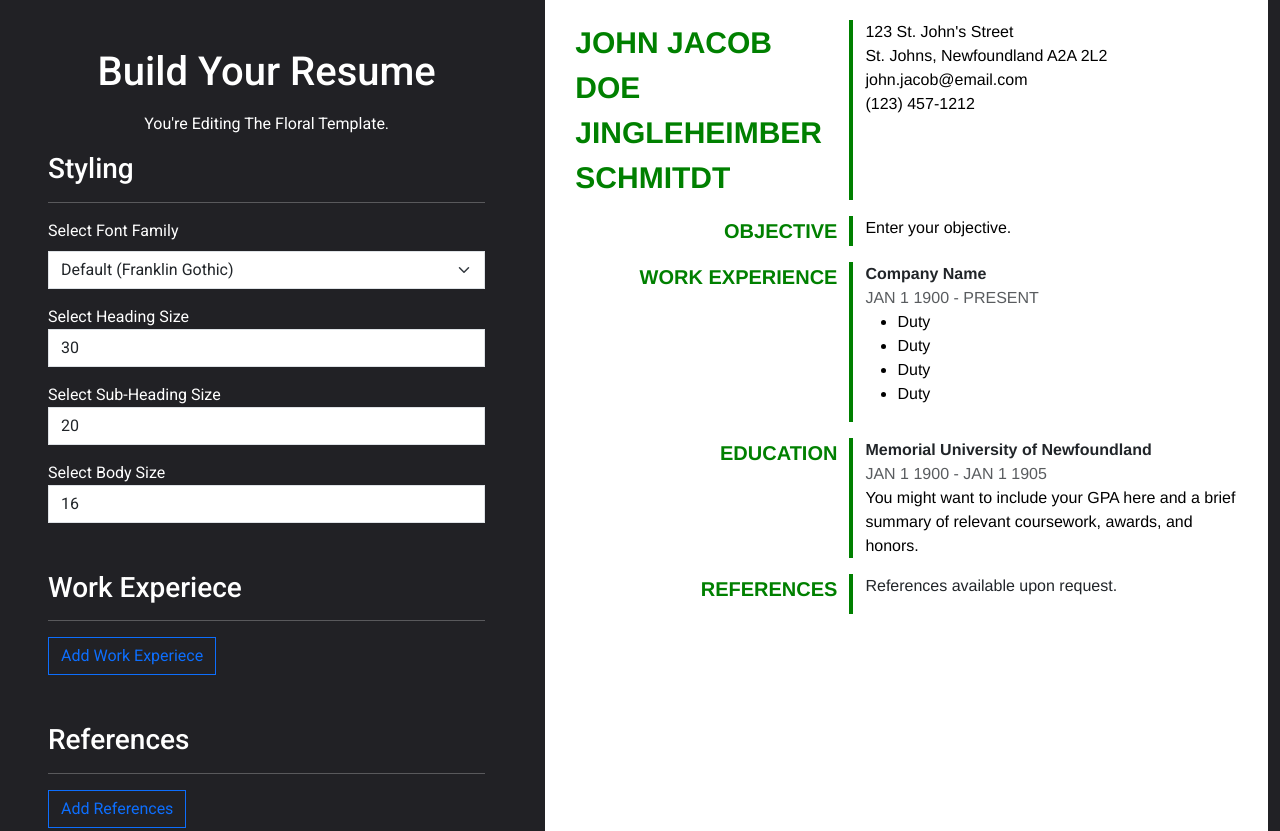
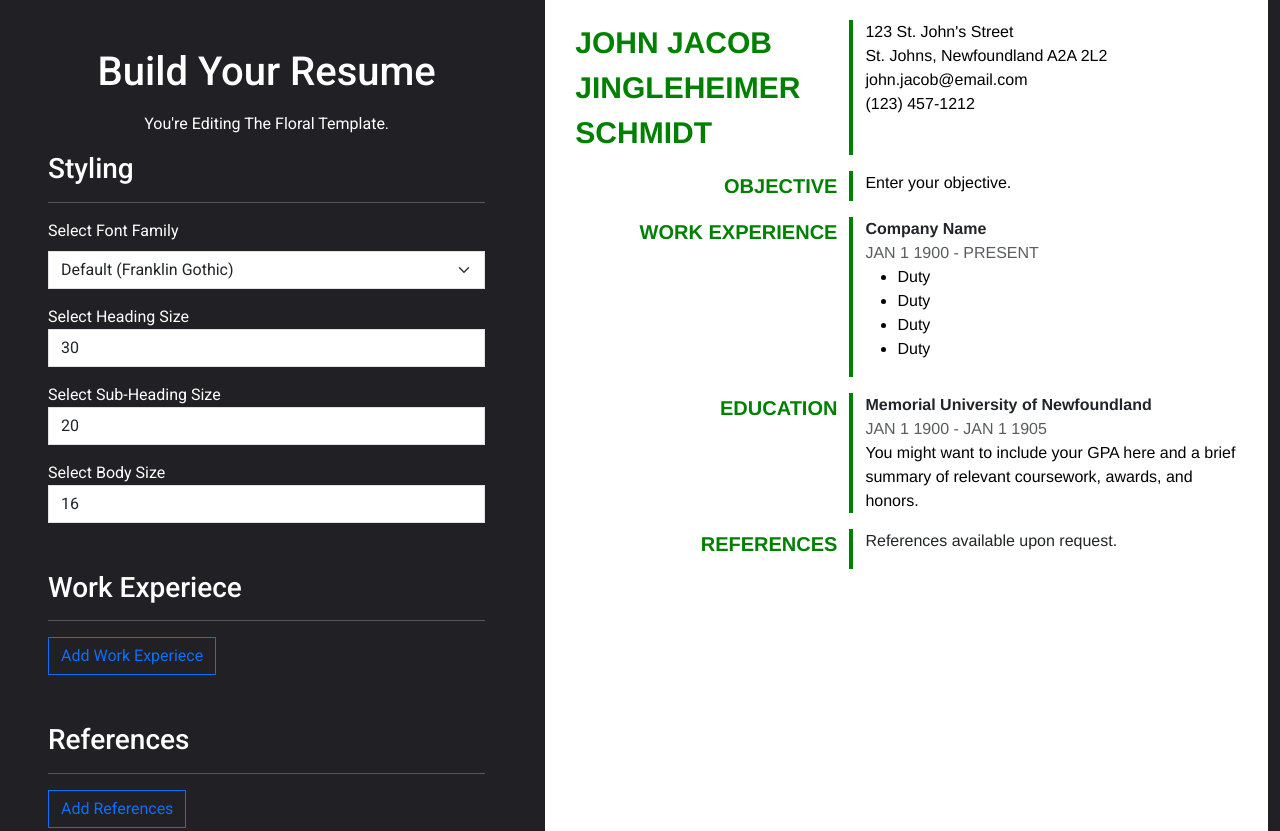
Before and after one commit to JordanWheelerDev/resumify, a plain HTML site: page florist.html in a window 1280 px wide. Shown: the top 831 px of the page. Drawn offline with nearby package versions, Linux system fonts and the light colour scheme; a web font is replaced by a local one.

Commit message:
Update florist.html

```diff
--- a/florist.html
+++ b/florist.html
@@ -117,7 +117,7 @@
             <div class="row">
               <div class="col-5">
                 <div class="heading" contenteditable="true">
-                  John Jacob Doe Jingleheimber Schmitdt
+                  john jacob jingleheimer schmidt
                 </div>
               </div>
               <div class="col-7 border-left">
```
